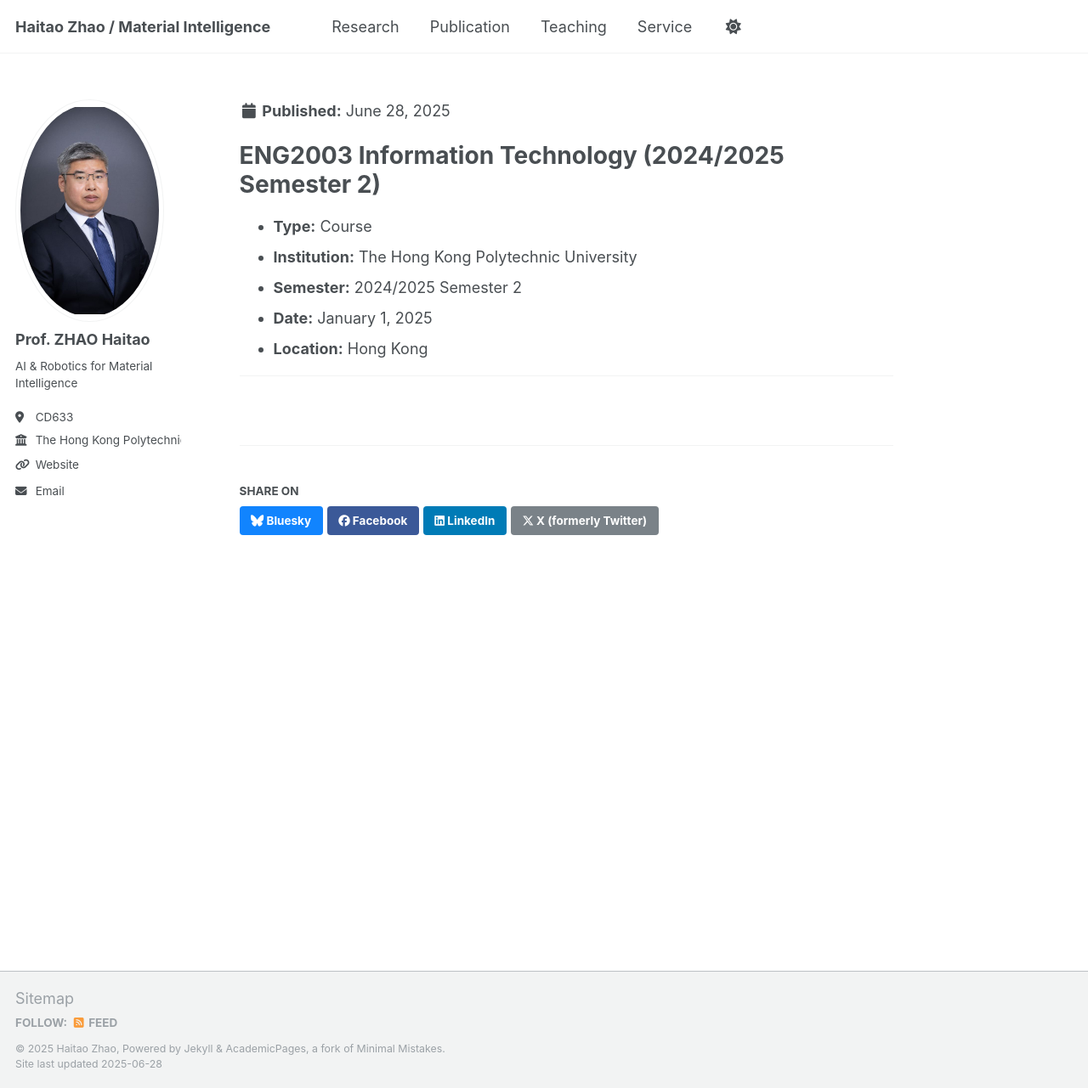
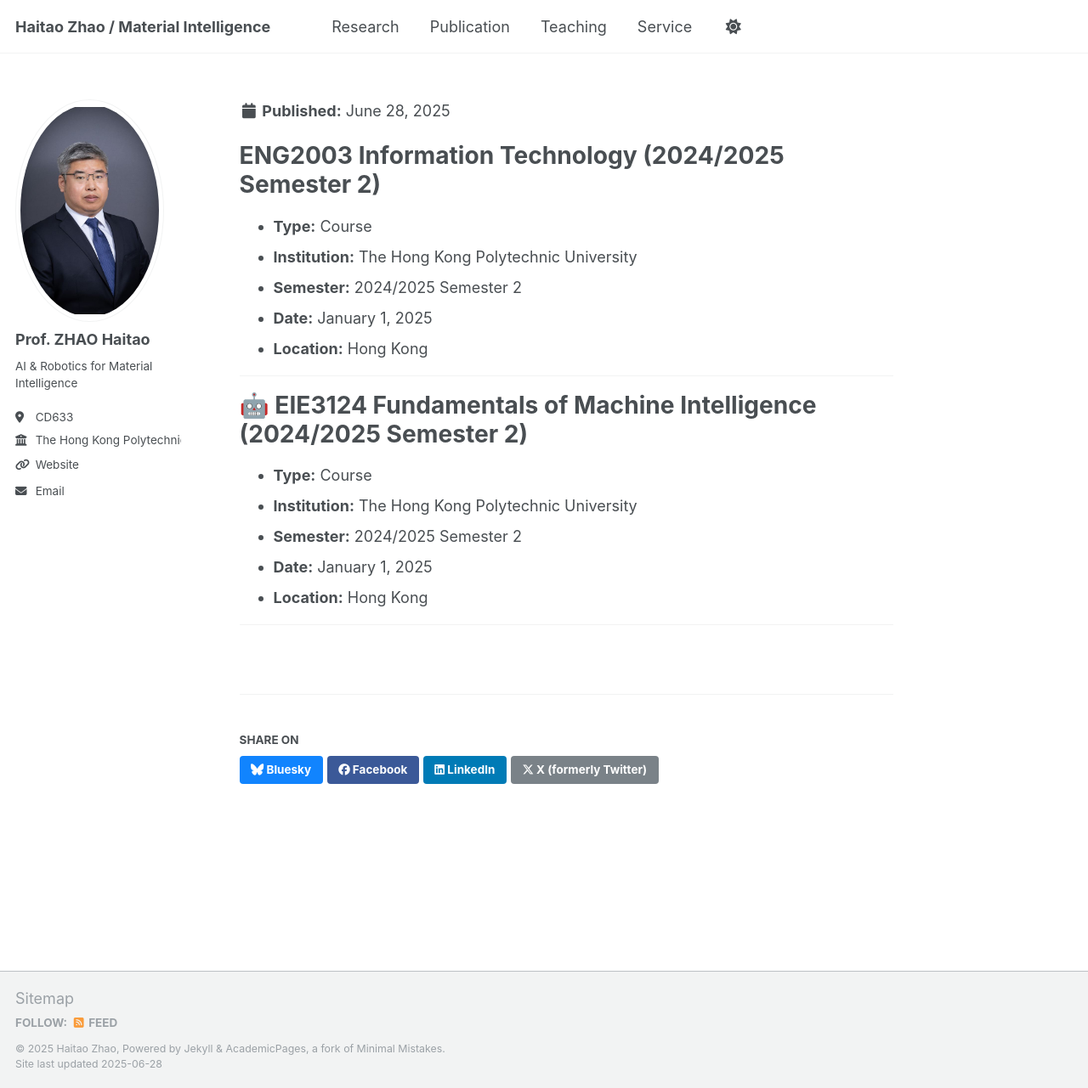
Before and after one commit to HaitaoZhao-PolyU/HaitaoZhao-PolyU.github.io, a Jekyll site: the page built from _teaching1/teaching.md, in a window 1280 px wide and 1281 px high. Shown: the whole window at 85% size. Built offline with Jekyll 4.4.1, drawn with Linux system fonts in a browser that asks for light colours.

Commit message:
Update teaching.md

```diff
--- a/_teaching1/teaching.md
+++ b/_teaching1/teaching.md
@@ -13,3 +13,13 @@ collection: teaching1
 - **Location:** Hong Kong
 
 ---
+
+# 🤖 EIE3124 Fundamentals of Machine Intelligence (2024/2025 Semester 2)
+
+- **Type:** Course
+- **Institution:** The Hong Kong Polytechnic University
+- **Semester:** 2024/2025 Semester 2
+- **Date:** January 1, 2025
+- **Location:** Hong Kong
+
+---
```
